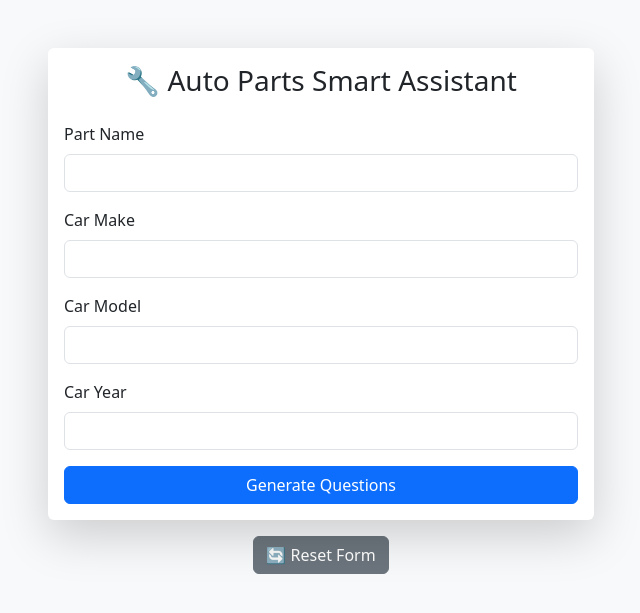
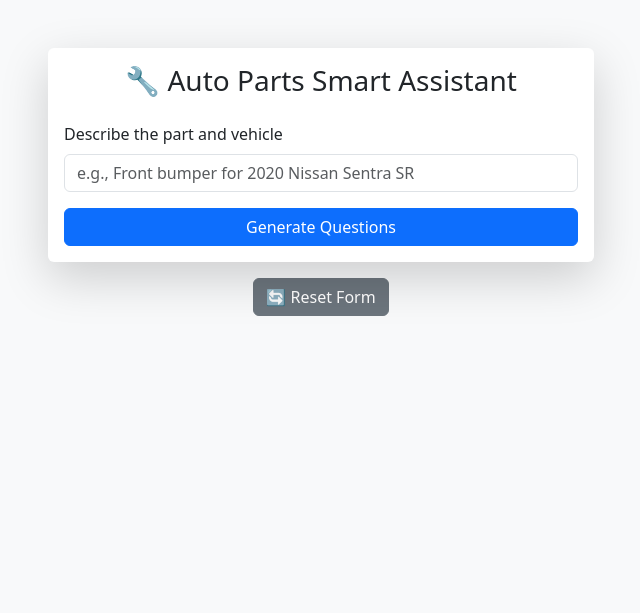
Before and after one commit to Talhakhan-pm/autoxpress_search, a Flask app: page / in a window 1280 px wide. Shown: the top 613 px of the page, without its empty margins (319-959 px from the left). Run offline with Flask 3, Linux system fonts and the light colour scheme.

```diff
--- a/templates/index.html
+++ b/templates/index.html
@@ -6,7 +6,6 @@
     <link href="https://cdn.jsdelivr.net/npm/bootstrap@5.3.3/dist/css/bootstrap.min.css" rel="stylesheet">
 </head>
 <body class="bg-light text-dark">
-
     <div class="container py-5">
         <div class="row justify-content-center">
             <div class="col-md-8 col-lg-6">
@@ -15,20 +14,8 @@
                         <h3 class="card-title mb-4 text-center">🔧 Auto Parts Smart Assistant</h3>
                         <form method="POST">
                             <div class="mb-3">
-                                <label class="form-label">Part Name</label>
-                                <input type="text" class="form-control" name="part" required value="{{ request.form.part }}">
-                            </div>
-                            <div class="mb-3">
-                                <label class="form-label">Car Make</label>
-                                <input type="text" class="form-control" name="make" required value="{{ request.form.make }}">
-                            </div>
-                            <div class="mb-3">
-                                <label class="form-label">Car Model</label>
-                                <input type="text" class="form-control" name="model" required value="{{ request.form.model }}">
-                            </div>
-                            <div class="mb-3">
-                                <label class="form-label">Car Year</label>
-                                <input type="text" class="form-control" name="year" required value="{{ request.form.year }}">
+                                <label class="form-label">Describe the part and vehicle</label>
+                                <input type="text" class="form-control" name="query" required placeholder="e.g., Front bumper for 2020 Nissan Sentra SR">
                             </div>
                             <div class="d-grid">
                                 <button type="submit" class="btn btn-primary">Generate Questions</button>
@@ -44,14 +31,14 @@
                                 {% endfor %}
                             </div>
                         {% endif %}
+
                     </div>
                 </div>
-            </div>
-            <div class="text-center mt-3">
-                <a href="/" class="btn btn-secondary">🔄 Reset Form</a>
+                <div class="text-center mt-3">
+                    <a href="/" class="btn btn-secondary">🔄 Reset Form</a>
+                </div>
             </div>
         </div>
     </div>
-
 </body>
 </html>
```
Also changed, not shown: 2 other files.
